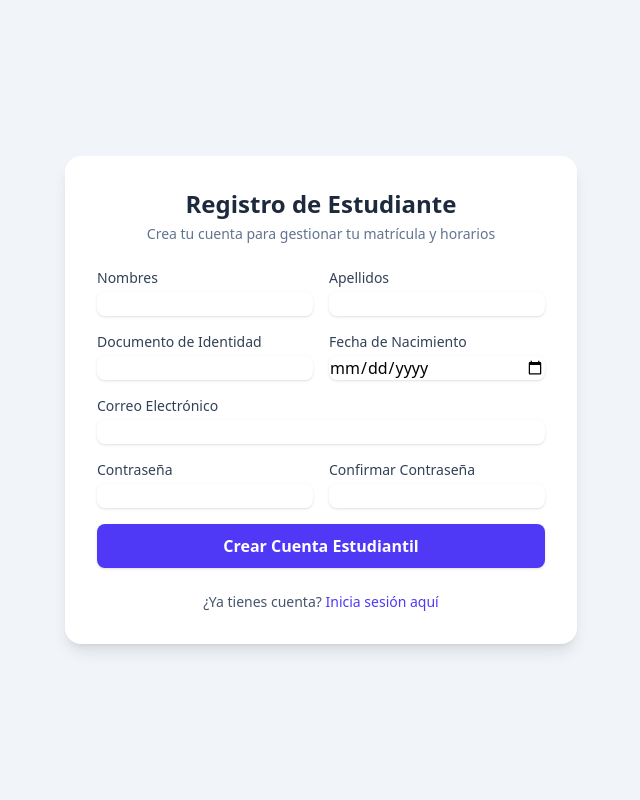
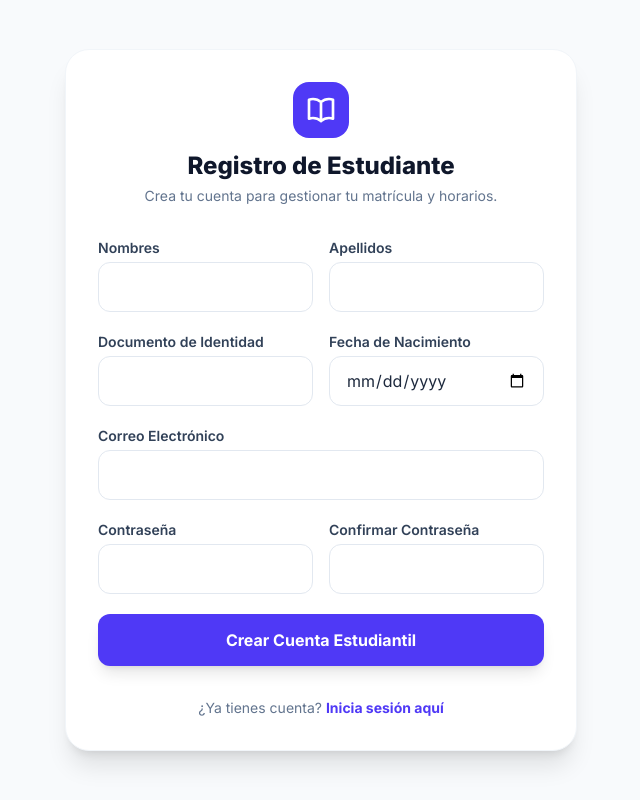
Before and after one commit to Takitouh/GestionMatriculas, a Laravel app: page /register in a window 1280 px wide. Shown: the whole page, without its empty margins (319-959 px from the left). Run offline with Laravel 12, Linux system fonts and the light colour scheme; style sheets or scripts are compiled from the project's sources.

Commit message:
Estilo de pagina register mejorado

```diff
--- a/gestion-matriculas/resources/views/auth/register.blade.php
+++ b/gestion-matriculas/resources/views/auth/register.blade.php
@@ -1,3 +1,4 @@
+
 <!DOCTYPE html>
 <html lang="es">
 <head>
@@ -5,85 +6,225 @@
     <meta name="viewport" content="width=device-width, initial-scale=1.0">
     <title>Registro de Estudiante - EduGestión</title>
     @vite(['resources/css/app.css', 'resources/js/app.js'])
+
+    <link href="https://fonts.googleapis.com/css2?family=Inter:wght@400;500;600;700;800&display=swap" rel="stylesheet">
+    <style>
+        body {
+            font-family: 'Inter', sans-serif;
+        }
+    </style>
 </head>
-<body class="bg-slate-100 min-h-screen flex items-center justify-center p-4">
-    <div class="w-full max-w-lg bg-white rounded-2xl shadow-lg p-8">
-        <div class="text-center mb-6">
-            <h1 class="text-2xl font-bold text-slate-800">Registro de Estudiante</h1>
-            <p class="text-sm text-slate-500 mt-1">Crea tu cuenta para gestionar tu matrícula y horarios</p>
+
+<body class="bg-slate-50 min-h-screen flex items-center justify-center p-4">
+
+    <div class="w-full max-w-lg bg-white rounded-3xl shadow-xl border border-slate-100 p-8">
+
+        {{-- Encabezado --}}
+        <div class="flex flex-col items-center mb-8">
+
+            <div class="bg-indigo-600 text-white p-3 rounded-2xl mb-3">
+
+                <svg class="w-8 h-8" fill="none" stroke="currentColor"
+                     stroke-width="2" viewBox="0 0 24 24">
+
+                    <path stroke-linecap="round" stroke-linejoin="round"
+                          d="M12 6.042A8.967 8.967 0 006 3.75c-1.052 0-2.062.18-3 .512v14.25A8.987 8.987 0 016 18c2.305 0 4.408.867 6 2.292m0-14.25a8.966 8.966 0 016-2.292c1.052 0 2.062.18 3 .512v14.25A8.987 8.987 0 0018 18a8.967 8.967 0 00-6 2.292m0-14.25v14.25"/>
+
+                </svg>
+
+            </div>
+
+            <h1 class="text-2xl font-extrabold text-slate-900">
+                Registro de Estudiante
+            </h1>
+
+            <p class="text-sm text-slate-500 mt-1 text-center">
+                Crea tu cuenta para gestionar tu matrícula y horarios.
+            </p>
+
         </div>
 
+
+        {{-- Errores de validación --}}
         @if ($errors->any())
-            <div class="mb-4 p-4 rounded-lg bg-red-50 border border-red-200 text-sm text-red-700">
+
+            <div class="mb-5 bg-red-50 border border-red-200 text-red-700 px-4 py-3 rounded-xl text-sm">
+
                 <ul class="list-disc list-inside space-y-1">
+
                     @foreach ($errors->all() as $error)
                         <li>{{ $error }}</li>
                     @endforeach
+
                 </ul>
+
             </div>
+
         @endif
 
-        <form method="POST" action="{{ route('register') }}" class="space-y-4">
+
+        {{-- Formulario --}}
+        <form method="POST" action="{{ route('register') }}" class="space-y-5">
+
             @csrf
 
+            {{-- Nombres y apellidos --}}
             <div class="grid grid-cols-1 md:grid-cols-2 gap-4">
+
                 <div>
-                    <label for="nombres" class="block text-sm font-medium text-slate-700">Nombres</label>
-                    <input type="text" name="nombres" id="nombres" value="{{ old('nombres') }}" required
-                        class="mt-1 w-full rounded-lg border-slate-300 shadow-sm focus:border-indigo-500 focus:ring-indigo-500">
+                    <label for="nombres" class="block text-sm font-semibold text-slate-700 mb-1">
+                        Nombres
+                    </label>
+
+                    <input
+                        type="text"
+                        name="nombres"
+                        id="nombres"
+                        value="{{ old('nombres') }}"
+                        required
+                        autocomplete="given-name"
+                        class="w-full px-4 py-3 rounded-xl border border-slate-200 focus:outline-none focus:border-indigo-600 focus:ring-1 focus:ring-indigo-600 text-slate-800">
                 </div>
 
+
                 <div>
-                    <label for="apellidos" class="block text-sm font-medium text-slate-700">Apellidos</label>
-                    <input type="text" name="apellidos" id="apellidos" value="{{ old('apellidos') }}" required
-                        class="mt-1 w-full rounded-lg border-slate-300 shadow-sm focus:border-indigo-500 focus:ring-indigo-500">
+                    <label for="apellidos" class="block text-sm font-semibold text-slate-700 mb-1">
+                        Apellidos
+                    </label>
+
+                    <input
+                        type="text"
+                        name="apellidos"
+                        id="apellidos"
+                        value="{{ old('apellidos') }}"
+                        required
+                        autocomplete="family-name"
+                        class="w-full px-4 py-3 rounded-xl border border-slate-200 focus:outline-none focus:border-indigo-600 focus:ring-1 focus:ring-indigo-600 text-slate-800">
                 </div>
+
             </div>
 
+
+            {{-- Documento y fecha de nacimiento --}}
             <div class="grid grid-cols-1 md:grid-cols-2 gap-4">
+
                 <div>
-                    <label for="documento_identidad" class="block text-sm font-medium text-slate-700">Documento de Identidad</label>
-                    <input type="text" name="documento_identidad" id="documento_identidad" value="{{ old('documento_identidad') }}" required
-                        class="mt-1 w-full rounded-lg border-slate-300 shadow-sm focus:border-indigo-500 focus:ring-indigo-500">
+                    <label for="documento_identidad" class="block text-sm font-semibold text-slate-700 mb-1">
+                        Documento de Identidad
+                    </label>
+
+                    <input
+                        type="text"
+                        name="documento_identidad"
+                        id="documento_identidad"
+                        value="{{ old('documento_identidad') }}"
+                        required
+                        class="w-full px-4 py-3 rounded-xl border border-slate-200 focus:outline-none focus:border-indigo-600 focus:ring-1 focus:ring-indigo-600 text-slate-800">
                 </div>
 
+
                 <div>
-                    <label for="fecha_nacimiento" class="block text-sm font-medium text-slate-700">Fecha de Nacimiento</label>
-                    <input type="date" name="fecha_nacimiento" id="fecha_nacimiento" value="{{ old('fecha_nacimiento') }}" required
-                        class="mt-1 w-full rounded-lg border-slate-300 shadow-sm focus:border-indigo-500 focus:ring-indigo-500">
+                    <label for="fecha_nacimiento" class="block text-sm font-semibold text-slate-700 mb-1">
+                        Fecha de Nacimiento
+                    </label>
+
+                    <input
+                        type="date"
+                        name="fecha_nacimiento"
+                        id="fecha_nacimiento"
+                        value="{{ old('fecha_nacimiento') }}"
+                        required
+                        class="w-full px-4 py-3 rounded-xl border border-slate-200 focus:outline-none focus:border-indigo-600 focus:ring-1 focus:ring-indigo-600 text-slate-800">
                 </div>
+
             </div>
 
+
+            {{-- Correo electrónico --}}
             <div>
-                <label for="email" class="block text-sm font-medium text-slate-700">Correo Electrónico</label>
-                <input type="email" name="email" id="email" value="{{ old('email') }}" required
-                    class="mt-1 w-full rounded-lg border-slate-300 shadow-sm focus:border-indigo-500 focus:ring-indigo-500">
+
+                <label for="email" class="block text-sm font-semibold text-slate-700 mb-1">
+                    Correo Electrónico
+                </label>
+
+                <input
+                    type="email"
+                    name="email"
+                    id="email"
+                    value="{{ old('email') }}"
+                    required
+                    autocomplete="email"
+                    class="w-full px-4 py-3 rounded-xl border border-slate-200 focus:outline-none focus:border-indigo-600 focus:ring-1 focus:ring-indigo-600 text-slate-800">
+
             </div>
 
+
+            {{-- Contraseña y confirmación --}}
             <div class="grid grid-cols-1 md:grid-cols-2 gap-4">
+
                 <div>
-                    <label for="password" class="block text-sm font-medium text-slate-700">Contraseña</label>
-                    <input type="password" name="password" id="password" required
-                        class="mt-1 w-full rounded-lg border-slate-300 shadow-sm focus:border-indigo-500 focus:ring-indigo-500">
+
+                    <label for="password" class="block text-sm font-semibold text-slate-700 mb-1">
+                        Contraseña
+                    </label>
+
+                    <input
+                        type="password"
+                        name="password"
+                        id="password"
+                        required
+                        autocomplete="new-password"
+                        class="w-full px-4 py-3 rounded-xl border border-slate-200 focus:outline-none focus:border-indigo-600 focus:ring-1 focus:ring-indigo-600 text-slate-800">
+
                 </div>
 
+
                 <div>
-                    <label for="password_confirmation" class="block text-sm font-medium text-slate-700">Confirmar Contraseña</label>
-                    <input type="password" name="password_confirmation" id="password_confirmation" required
-                        class="mt-1 w-full rounded-lg border-slate-300 shadow-sm focus:border-indigo-500 focus:ring-indigo-500">
+
+                    <label for="password_confirmation" class="block text-sm font-semibold text-slate-700 mb-1">
+                        Confirmar Contraseña
+                    </label>
+
+                    <input
+                        type="password"
+                        name="password_confirmation"
+                        id="password_confirmation"
+                        required
+                        autocomplete="new-password"
+                        class="w-full px-4 py-3 rounded-xl border border-slate-200 focus:outline-none focus:border-indigo-600 focus:ring-1 focus:ring-indigo-600 text-slate-800">
+
                 </div>
+
             </div>
 
-            <button type="submit"
-                class="w-full py-2.5 px-4 bg-indigo-600 hover:bg-indigo-700 text-white font-semibold rounded-lg shadow transition">
+
+            {{-- Botón de registro --}}
+            <button
+                type="submit"
+                class="w-full bg-indigo-600 text-white font-bold py-3.5 rounded-xl shadow-lg hover:bg-indigo-700 transition-colors">
+
                 Crear Cuenta Estudiantil
+
             </button>
+
         </form>
 
-        <p class="mt-6 text-center text-sm text-slate-600">
+
+        {{-- Enlace al login --}}
+        <div class="mt-8 text-center text-sm text-slate-500">
+
             ¿Ya tienes cuenta?
-            <a href="{{ route('login') }}" class="font-medium text-indigo-600 hover:text-indigo-500">Inicia sesión aquí</a>
-        </p>
+
+            <a href="{{ route('login') }}"
+               class="text-indigo-600 font-bold hover:underline">
+
+                Inicia sesión aquí
+
+            </a>
+
+        </div>
+
     </div>
+
 </body>
 </html>
```
